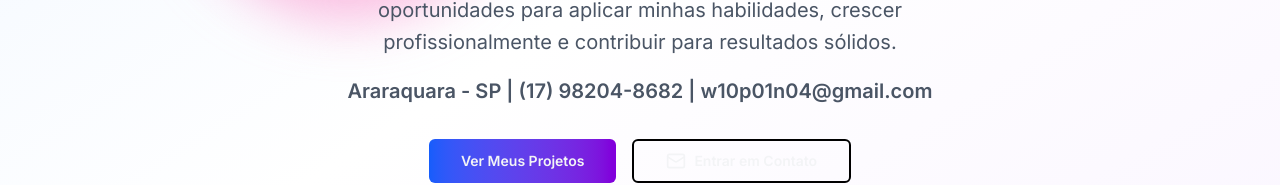
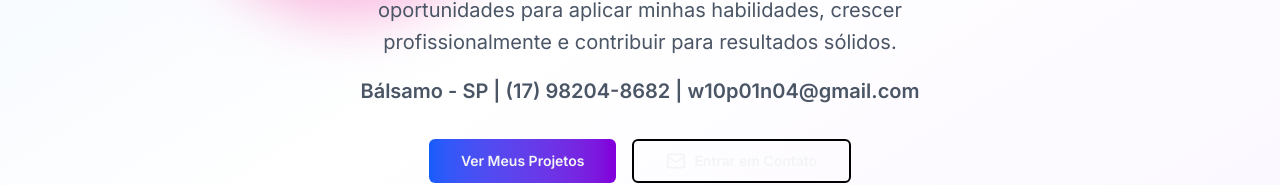
Before and after one commit to WerikNascimento/werik-portifolio, a Next.js app: page / in a window 1280 px wide. Shown: the part 490-675 px from the top of the page. Built offline with nearby package versions, Linux system fonts and the light colour scheme.

Commit message:
Atualizar o hero.tsx
mudando de Araraquara para bálsamo, temporário

```diff
--- a/src/components/sections/hero.tsx
+++ b/src/components/sections/hero.tsx
@@ -34,7 +34,7 @@ export function Hero() {
             Desenvolvedor formado pela FATEC de São José do Rio Preto, com experiência em suporte, desenvolvimento e infraestrutura.
             Busco oportunidades para aplicar minhas habilidades, crescer profissionalmente e contribuir para resultados sólidos.
             <br />
-            <span className="font-semibold block mt-4">Araraquara - SP | (17) 98204-8682 | w10p01n04@gmail.com</span>
+            <span className="font-semibold block mt-4">Bálsamo - SP | (17) 98204-8682 | w10p01n04@gmail.com</span>
           </p>
         </div>
 
```
